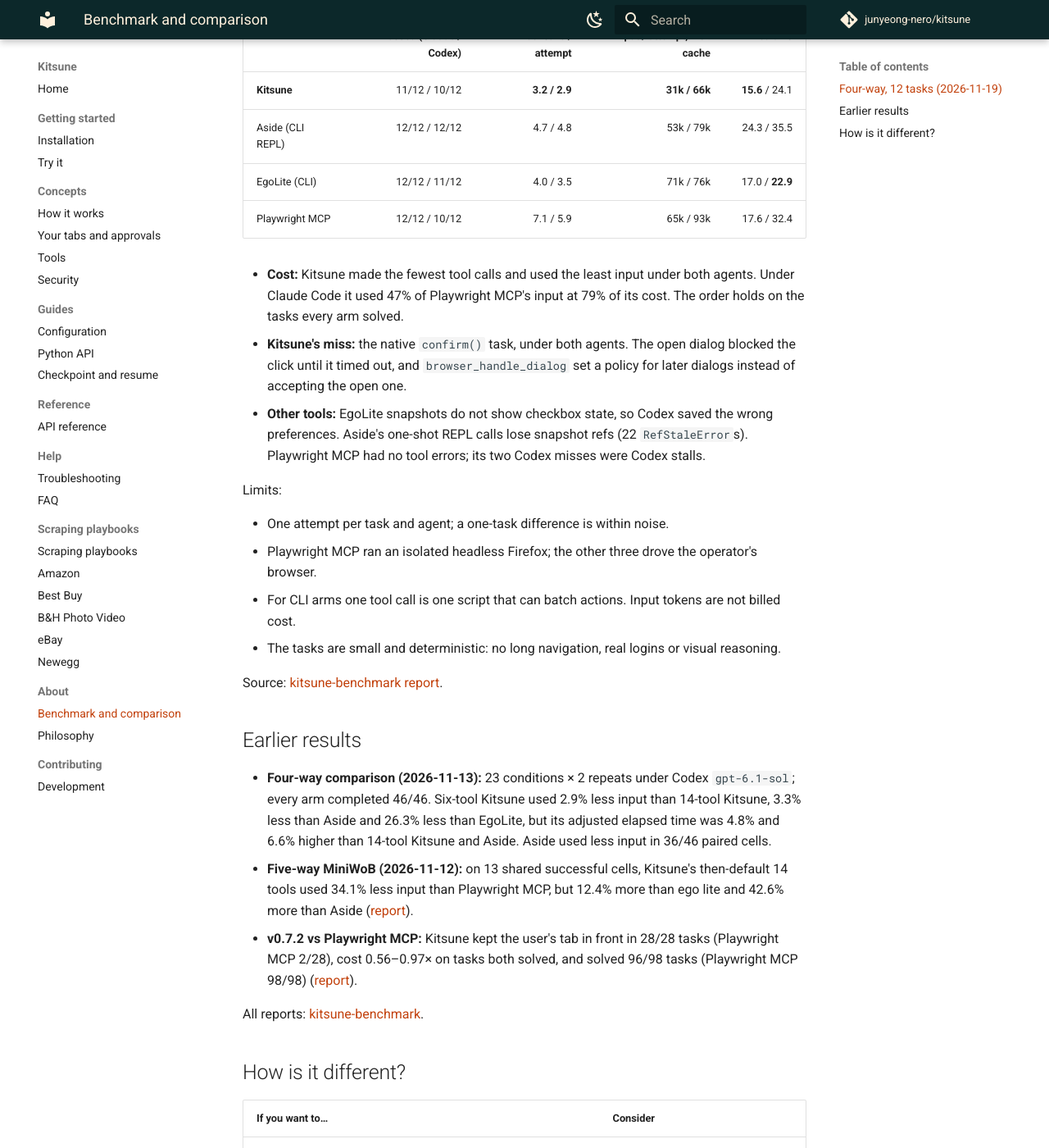
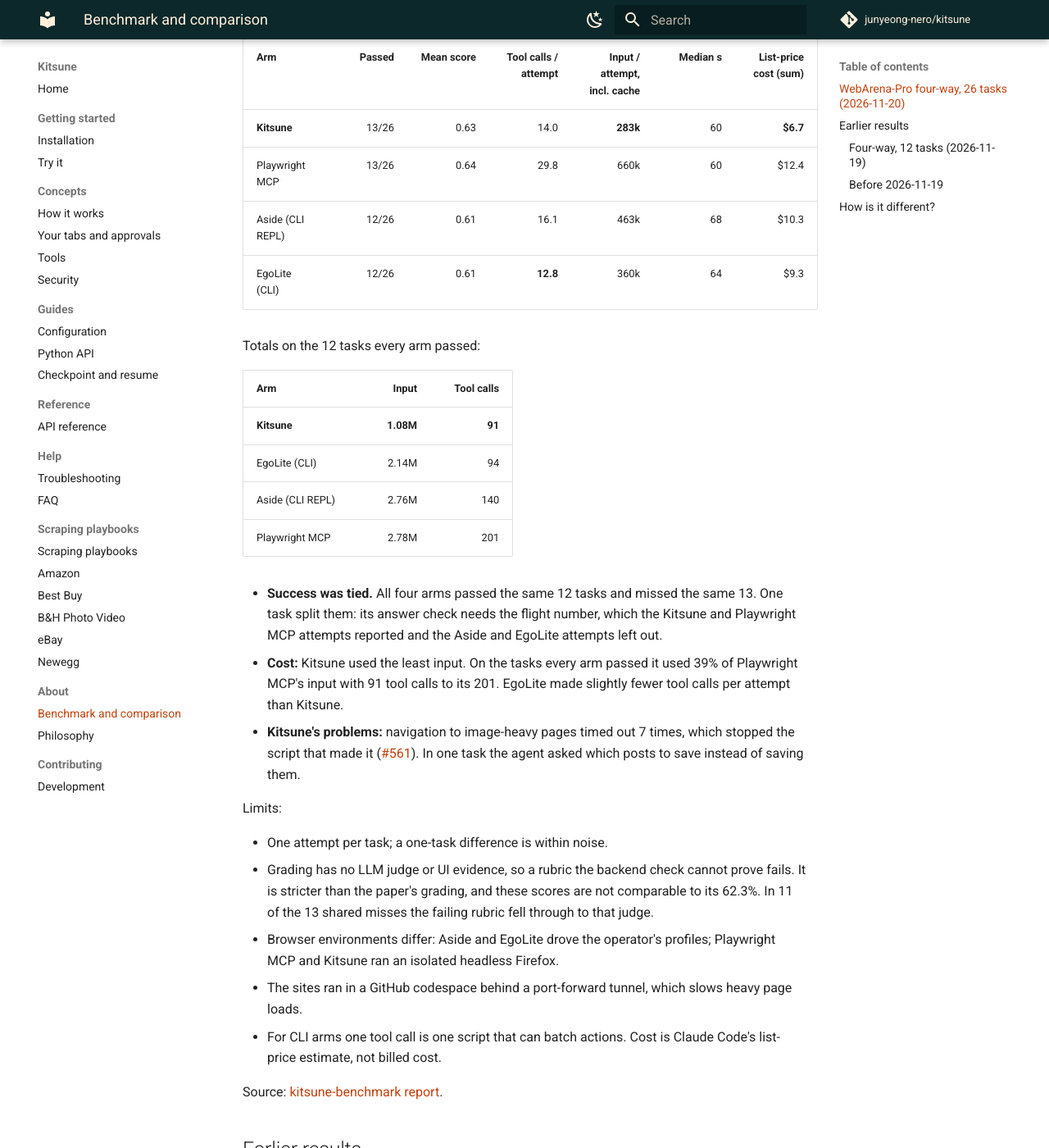
Before and after one commit to junyeong-nero/kitsune, an MkDocs documentation site: the page built from docs/benchmark.md, in a window 1280 px wide and 1400 px high, scrolled down 827 px. Shown: the whole window at 82% size. Built offline with MkDocs 1.6.1 and Material for MkDocs 9.7.7, drawn with Linux system fonts in a browser that asks for light colours; comment, search, counter and statistics services are not loaded; some of the changed text lies outside the part shown.

Commit message:
docs: WebArena-Pro four-way results in README, landing page and benchmark page (#560)
Draft with the Claude Code results (26 tasks x 4 arms, 104 attempts); the Codex run is still in
progress and its numbers, the two-agent figure and the final headline follow in this branch.

- README and landing page lead with the realistic-task result. Success is tied, so the headline
  claims less input and fewer tool calls than Playwright MCP, not more passes.
- docs/benchmark.md gets a WebArena-Pro section (per-arm table, the tasks every arm passed,
  limits, source). The 2026-11-19 fixture section moves under "Earlier results".
- assets/benchmark-webarena-pro.svg is the figure from the kitsune-benchmark report.
  assets/benchmark-four-way.svg stays for the earlier section.

```diff
--- a/docs/benchmark.md
+++ b/docs/benchmark.md
@@ -1,6 +1,57 @@
 # Benchmark and comparison
 
-## Four-way, 12 tasks (2026-11-19)
+## WebArena-Pro four-way, 26 tasks (2026-11-20)
+
+Aside, EgoLite, Playwright MCP and Kitsune on 26 tasks from [WebArena-Pro](https://arxiv.org/abs/2611.17955)
+(NeurIPS 2026 E&D): multi-step work on 8 self-hosted apps, such as booking the cheapest weekend trip, registering
+for a course that fits a schedule or replying to every unread email. Claude Code (`claude-opus-5-5`), one attempt
+per task, 104 attempts, a 600 s budget each. An attempt passes only with a full score from the task's backend-state
+and answer checks.
+
+![Four-way benchmark, 26 WebArena-Pro tasks, Claude Code, 104 attempts. Passed: Kitsune 13/26; Playwright MCP 13/26; Aside 12/26; EgoLite 12/26. Mean input tokens per attempt: Kitsune 283k; EgoLite 360k; Aside 463k; Playwright MCP 660k. Mean tool calls: EgoLite 12.8; Kitsune 14.0; Aside 16.1; Playwright MCP 29.8.](https://raw.githubusercontent.com/junyeong-nero/kitsune/main/assets/benchmark-webarena-pro.svg)
+
+| Arm | Passed | Mean score | Tool calls / attempt | Input / attempt, incl. cache | Median s | List-price cost (sum) |
+| --- | ---: | ---: | ---: | ---: | ---: | ---: |
+| **Kitsune** | 13/26 | 0.63 | 14.0 | **283k** | 60 | **$6.7** |
+| Playwright MCP | 13/26 | 0.64 | 29.8 | 660k | 60 | $12.4 |
+| Aside (CLI REPL) | 12/26 | 0.61 | 16.1 | 463k | 68 | $10.3 |
+| EgoLite (CLI) | 12/26 | 0.61 | **12.8** | 360k | 64 | $9.3 |
+
+Totals on the 12 tasks every arm passed:
+
+| Arm | Input | Tool calls |
+| --- | ---: | ---: |
+| **Kitsune** | **1.08M** | **91** |
+| EgoLite (CLI) | 2.14M | 94 |
+| Aside (CLI REPL) | 2.76M | 140 |
+| Playwright MCP | 2.78M | 201 |
+
+- **Success was tied.** All four arms passed the same 12 tasks and missed the same 13. One task split them:
+  its answer check needs the flight number, which the Kitsune and Playwright MCP attempts reported and the Aside
+  and EgoLite attempts left out.
+- **Cost:** Kitsune used the least input. On the tasks every arm passed it used 39% of Playwright MCP's input with
+  91 tool calls to its 201. EgoLite made slightly fewer tool calls per attempt than Kitsune.
+- **Kitsune's problems:** navigation to image-heavy pages timed out 7 times, which stopped the script that made it
+  ([#561](https://github.com/junyeong-nero/kitsune/issues/561)). In one task the agent asked which posts to save
+  instead of saving them.
+
+Limits:
+
+- One attempt per task; a one-task difference is within noise.
+- Grading has no LLM judge or UI evidence, so a rubric the backend check cannot prove fails. It is stricter than the
+  paper's grading, and these scores are not comparable to its 62.3%. In 11 of the 13 shared misses the failing
+  rubric fell through to that judge.
+- Browser environments differ: Aside and EgoLite drove the operator's profiles; Playwright MCP and Kitsune ran an
+  isolated headless Firefox.
+- The sites ran in a GitHub codespace behind a port-forward tunnel, which slows heavy page loads.
+- For CLI arms one tool call is one script that can batch actions. Cost is Claude Code's list-price estimate, not
+  billed cost.
+
+Source: [kitsune-benchmark report](https://github.com/junyeong-nero/kitsune-benchmark/blob/main/docs/results/2026-11-20-webarena-pro-four-way.md).
+
+## Earlier results
+
+### Four-way, 12 tasks (2026-11-19)
 
 Aside, EgoLite, Playwright MCP and Kitsune on 12 original local web tasks (forms, pagination, a native
 `confirm()` dialog, delayed content, shadow DOM, an iframe, a wizard) under two agents: Claude Code
@@ -33,7 +84,7 @@ Limits:
 
 Source: [kitsune-benchmark report](https://github.com/junyeong-nero/kitsune-benchmark/blob/main/docs/results/2026-11-19-four-way-12-task.md).
 
-## Earlier results
+### Before 2026-11-19
 
 - **Four-way comparison (2026-11-13):** 23 conditions × 2 repeats under Codex `gpt-6.1-sol`; every arm
   completed 46/46. Six-tool Kitsune used 2.9% less input than 14-tool Kitsune, 3.3% less than Aside and 26.3%
```
Also changed, not shown: README.md (+10 -8 lines), assets/benchmark-webarena-pro.svg (added), 1 other file.
